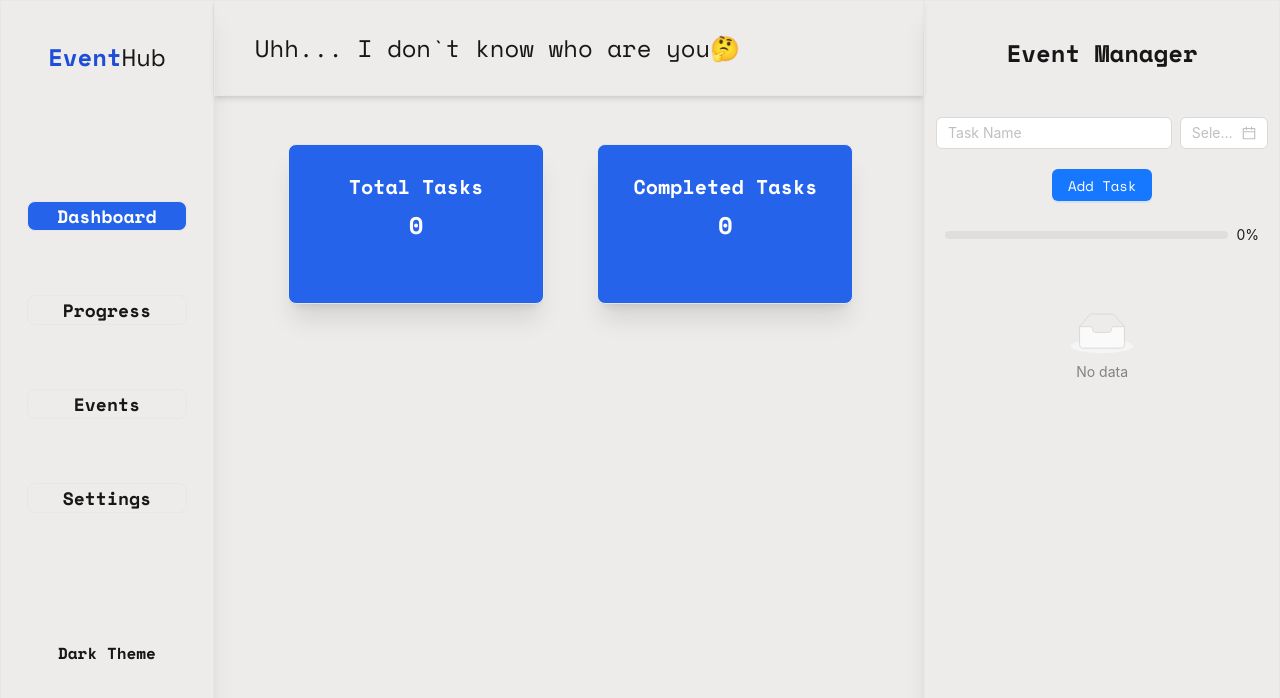
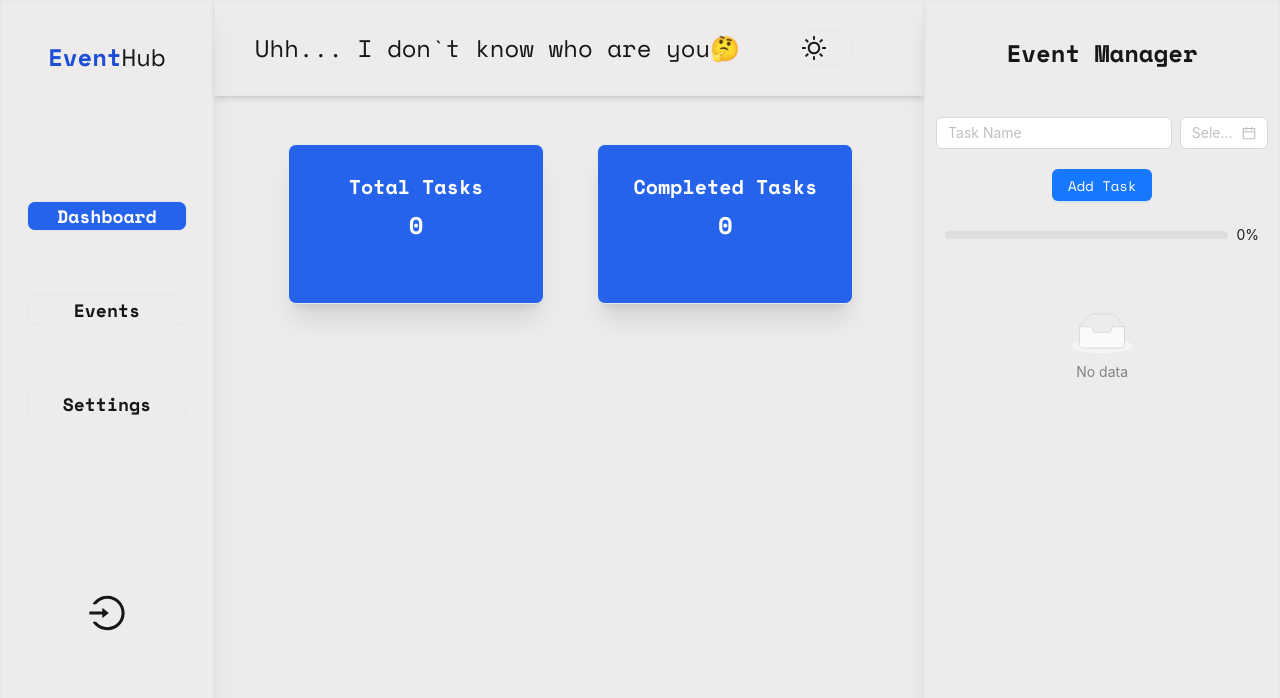
Before and after one commit to NazarKhl/EventManager, a Next.js app in the folder event-manager/: page / in a window 1280 px wide. Shown: the top 698 px of the page. Built offline with nearby package versions, Linux system fonts and the light colour scheme.

Commit message:
Add togle button for change theme

```diff
--- a/event-manager/app/Dashboard/Sidebar.tsx
+++ b/event-manager/app/Dashboard/Sidebar.tsx
@@ -1,13 +1,11 @@
 "use client";
 
-import React, { useEffect, useState } from "react";
-import { Modal, Input, Button, message } from "antd";
-import ChartData from "./ChartData";
+import React, { useState } from "react";
+import { Modal, Input, message } from "antd";
+import { LoginOutlined } from "@ant-design/icons";
 
 export default function Sidebar() {
-  const [changeTheme, setChangeTheme] = useState<string>("light");
   const [isModalOpen, setIsModalOpen] = useState<boolean>(false);
-  const [isProgressOpen, setIsProgressOpen] = useState<boolean>(false);
   const [userName, setUserName] = useState<string>(
     localStorage.getItem("userName") || ""
   );
@@ -24,10 +22,6 @@ export default function Sidebar() {
     setIsModalOpen(true);
   };
 
-  const showProgress = () => {
-    setIsProgressOpen(true);
-  };
-
   const handleOk = () => {
     success();
     setTimeout(() => {
@@ -35,24 +29,8 @@ export default function Sidebar() {
     }, 500);
   };
 
-  const handleOk2 = () => {
-    setIsProgressOpen(false);
-  };
-
   const handleCancel = () => {
     setIsModalOpen(false);
-  };
-
-  useEffect(() => {
-    if (changeTheme === "dark") {
-      document.body.classList.add("dark");
-    } else {
-      document.body.classList.remove("dark");
-    }
-  }, [changeTheme]);
-
-  const handleChnageTheme = () => {
-    setChangeTheme(changeTheme === "light" ? "dark" : "light");
   };
 
   const handleNameChenger = (e: React.ChangeEvent<HTMLInputElement>) => {
@@ -72,12 +50,6 @@ export default function Sidebar() {
           <p className="border bg-blue-600 rounded-lg text-white w-40 text-center mt-32 text-lg hover:border-blue-500 ease-linear duration-200 cursor-pointer">
             Dashboard
           </p>
-          <p
-            className="border rounded-lg w-40 text-center mt-10 text-lg hover:border-blue-500 ease-linear duration-200 cursor-pointer"
-            onClick={showProgress}
-          >
-            Progress
-          </p>
           <p className="border rounded-lg w-40 text-center mt-10 text-lg hover:border-blue-500 ease-linear duration-200 cursor-pointer">
             Events
           </p>
@@ -94,22 +66,8 @@ export default function Sidebar() {
             </p>
             <Input onChange={handleNameChenger} placeholder="Change Name" />
           </Modal>
-          <Modal
-            open={isProgressOpen}
-            onOk={handleOk2}
-            onCancel={handleOk2}
-          >
-            <div className="max-w-full overflow-x-auto">
-              <ChartData />
-            </div>
-          </Modal>
         </div>
-        <div
-          className="flex justify-center items-center mt-32 hover:cursor-pointer hover:text-lg ease-linear duration-200 font-bold"
-          onClick={handleChnageTheme}
-        >
-          {changeTheme === "light" ? "Dark Theme" : "Light Theme"}
-        </div>
+        <LoginOutlined className="flex justify-center mt-44 text-4xl hover:cursor-pointer"/>
       </div>
     </>
   );
--- a/event-manager/app/Dashboard/TopPanel.tsx
+++ b/event-manager/app/Dashboard/TopPanel.tsx
@@ -1,14 +1,31 @@
 "use client";
 import { useEffect, useState } from "react";
 
+import { MoonOutlined, SunOutlined } from "@ant-design/icons";
+
 export default function TopPanel() {
   const [userName, setUserName] = useState<string>("");
-  console.log(userName);
+  const [changeTheme, setChangeTheme] = useState<string>(localStorage.getItem("theme") || "");
 
   useEffect(() => {
     const getStoredName = localStorage.getItem("userName");
     setUserName(getStoredName || " ");
   }, []);
+
+  useEffect(() => {
+    if (changeTheme === "dark") {
+      document.body.classList.add("dark");
+    } else {
+      document.body.classList.remove("dark");
+    }
+  }, [changeTheme]);
+
+  const handleChangeTheme = () => {
+    const newTheme = changeTheme === "light" ? "dark" : "light";
+    setChangeTheme(newTheme);
+    localStorage.setItem("theme", newTheme);
+  };
+
 
   return (
     <div className="border shadow-md z-10 flex w-full h-24 items-center">
@@ -23,6 +40,14 @@ export default function TopPanel() {
           </p>
         )}
       </div>
+      <div className="absolute right-1/3 border w-14 rounded-xl hover:shadow-xl duration-500">
+        <div
+          className=" justify-center  text-2xl items-center hover:cursor-pointer hover:text-2.4xl duration-500"
+          onClick={handleChangeTheme}
+        >
+          {changeTheme === "light" ? <MoonOutlined className="pl-7" /> : <SunOutlined className="ml-1" />}
+        </div>
+      </div>
     </div>
   );
 }
```
